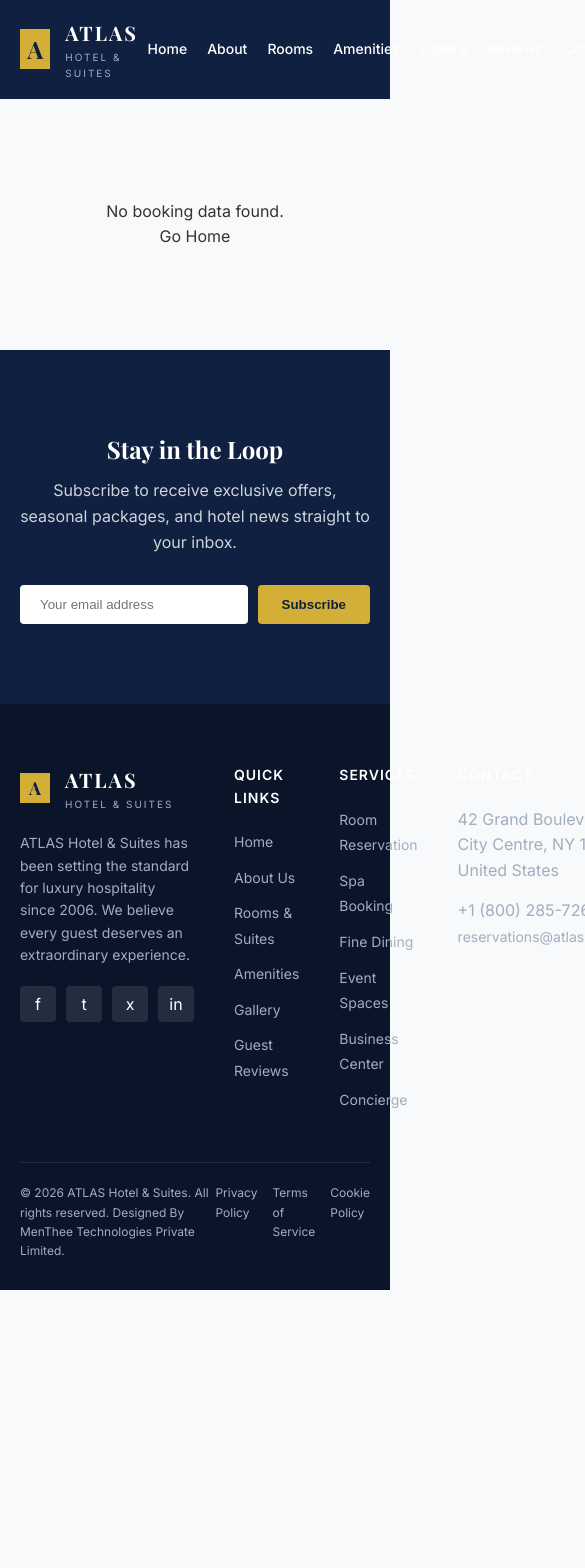
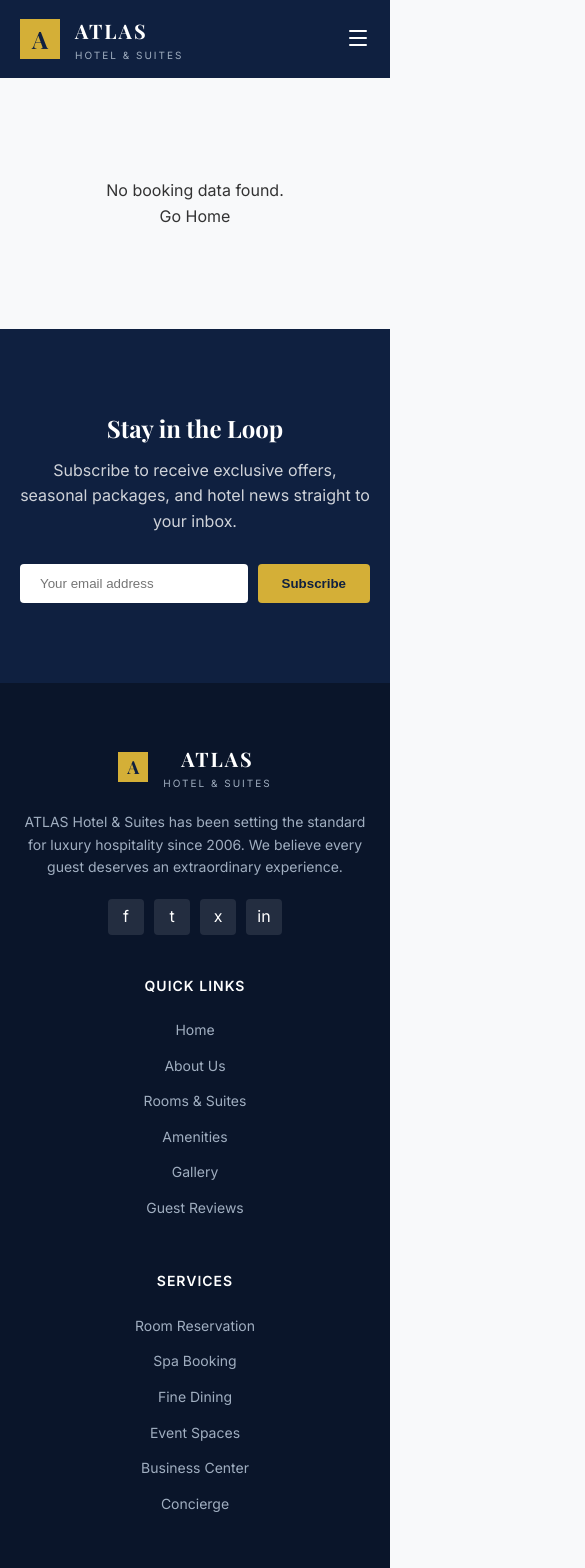
Before and after one commit to sanjay-042006/hotel_management, a React app in the folder frontend/: page /payment in a window 390 px wide. Shown: the top 1568 px of the page, 585 px wide, since content can reach past the window. Before the commit the page ends 1290 px from the top, so only its background shows below. Built offline with nearby package versions, Linux system fonts and the light colour scheme; the HTML template or start-up script is replaced by a standard one.

Commit message:
UI updated

```diff
--- a/frontend/src/components/Navbar.jsx
+++ b/frontend/src/components/Navbar.jsx
@@ -1,47 +1,62 @@
-import React, { useContext } from 'react';
+import React, { useContext, useState } from 'react';
 import { Link, useNavigate } from 'react-router-dom';
 import { AuthContext } from '../context/AuthContext';
+import { Menu, X } from 'lucide-react';
 
 const Navbar = () => {
   const { user, logout } = useContext(AuthContext);
   const navigate = useNavigate();
+  const [isMenuOpen, setIsMenuOpen] = useState(false);
 
   const handleLogout = () => {
     logout();
     navigate('/');
   };
 
+  const toggleMenu = () => {
+    setIsMenuOpen(!isMenuOpen);
+  };
+
+  const closeMenu = () => {
+    setIsMenuOpen(false);
+  };
+
   return (
     <nav className="navbar">
       <div className="container">
-        <Link to="/" className="navbar-logo">
+        <Link to="/" className="navbar-logo" onClick={closeMenu}>
           <div className="logo-box">A</div>
           <div>
             <div style={{ fontFamily: 'Playfair Display', fontSize: '20px', letterSpacing: '2px', fontWeight: 'bold' }}>ATLAS</div>
             <div style={{ fontSize: '10px', letterSpacing: '2px', color: '#A0AEC0' }}>HOTEL & SUITES</div>
           </div>
         </Link>
-        <div className="navbar-links">
-          <Link to="/">Home</Link>
-          <a href="/#about">About</a>
-          <a href="/#rooms">Rooms</a>
-          <a href="/#amenities">Amenities</a>
-          <a href="/#gallery">Gallery</a>
-          <a href="/#reviews">Reviews</a>
-          <a href="/#contact">Contact</a>
+
+        <button className="mobile-menu-btn" onClick={toggleMenu} aria-label="Toggle Menu">
+          {isMenuOpen ? <X size={24} /> : <Menu size={24} />}
+        </button>
+
+        <div className={`navbar-links ${isMenuOpen ? 'active' : ''}`}>
+          <Link to="/" onClick={closeMenu}>Home</Link>
+          <a href="/#about" onClick={closeMenu}>About</a>
+          <a href="/#rooms" onClick={closeMenu}>Rooms</a>
+          <a href="/#amenities" onClick={closeMenu}>Amenities</a>
+          <a href="/#gallery" onClick={closeMenu}>Gallery</a>
+          <a href="/#reviews" onClick={closeMenu}>Reviews</a>
+          <a href="/#contact" onClick={closeMenu}>Contact</a>
           {user ? (
             <>
-              <Link to="/booked-rooms">My Bookings</Link>
-              <span style={{ color: 'var(--gold)', fontWeight: 'bold' }}>Hi, {user.username}</span>
-              <button onClick={handleLogout} className="btn" style={{ background: 'transparent', color: '#fff', border: '1px solid #fff', padding: '5px 10px' }}>Logout</button>
+              <Link to="/booked-rooms" onClick={closeMenu}>My Bookings</Link>
+              <span className="user-greeting" style={{ color: 'var(--gold)', fontWeight: 'bold' }}>Hi, {user.username}</span>
+              <button onClick={handleLogout} className="btn logout-btn" style={{ background: 'transparent', color: '#fff', border: '1px solid #fff', padding: '5px 10px' }}>Logout</button>
             </>
           ) : (
             <>
-              <Link to="/login">Login</Link>
-              <Link to="/register">Register</Link>
+              <Link to="/login" onClick={closeMenu}>Login</Link>
+              <Link to="/register" onClick={closeMenu}>Register</Link>
             </>
           )}
-          <a href="/#rooms" className="btn btn-gold">Book Now</a>
+          <a href="/#rooms" className="btn btn-gold book-now-btn" onClick={closeMenu}>Book Now</a>
         </div>
       </div>
     </nav>
--- a/frontend/src/index.css
+++ b/frontend/src/index.css
@@ -136,6 +136,10 @@ ul {
   font-family: 'Playfair Display', serif;
   font-size: 24px;
   font-weight: bold;
+}
+
+.mobile-menu-btn {
+  display: none;
 }
 
 .navbar-links {
@@ -780,3 +784,216 @@ td {
   font-size: 12px;
   font-weight: 500;
 }
+
+/* =========================================
+   RESPONSIVE DESIGN (Media Queries)
+   ========================================= */
+
+/* Desktop / Tablet Landscape */
+@media (max-width: 1200px) {
+  .hero h1 {
+    font-size: 48px;
+  }
+  .booking-widget {
+    right: 5%;
+    width: 380px;
+  }
+}
+
+/* Tablet Portrait */
+@media (max-width: 992px) {
+  .section {
+    padding: 60px 0;
+  }
+
+  .hero h1 {
+    font-size: 40px;
+  }
+
+  .hero-content {
+    max-width: 100%;
+    text-align: center;
+  }
+
+  .hero-subtitle {
+    justify-content: center;
+  }
+
+  .hero-buttons {
+    justify-content: center;
+  }
+
+  .booking-widget {
+    position: relative;
+    right: 0;
+    top: 0;
+    transform: none;
+    margin: 40px auto 0;
+    width: 100%;
+    max-width: 500px;
+  }
+
+  .booking-widget.open {
+    transform: none;
+  }
+
+  /* Grids */
+  .rooms-grid {
+    grid-template-columns: repeat(2, 1fr);
+  }
+
+  .amenities-grid {
+    grid-template-columns: repeat(2, 1fr);
+  }
+
+  .about-grid {
+    grid-template-columns: 1fr;
+    gap: 40px;
+  }
+
+  .about-content {
+    order: -1;
+    text-align: center;
+  }
+
+  .about-features {
+    text-align: left;
+  }
+
+  .about-badge {
+    bottom: -15px;
+    right: 15px;
+    width: 120px;
+    height: 120px;
+  }
+
+  .about-badge h3 {
+    font-size: 30px;
+  }
+
+  .gallery-grid {
+    grid-template-columns: repeat(2, 1fr);
+  }
+
+  .contact-grid {
+    grid-template-columns: 1fr;
+    gap: 40px;
+  }
+
+  .footer-grid {
+    grid-template-columns: repeat(2, 1fr);
+  }
+}
+
+/* Mobile */
+@media (max-width: 768px) {
+  .section {
+    padding: 40px 0;
+  }
+
+  .hero h1 {
+    font-size: 32px;
+  }
+
+  .hero p {
+    font-size: 16px;
+  }
+
+  /* Navbar Mobile Menu */
+  .mobile-menu-btn {
+    display: block;
+    background: none;
+    border: none;
+    color: var(--white);
+    cursor: pointer;
+  }
+
+  .navbar-links {
+    position: fixed;
+    top: 70px;
+    left: -100%;
+    width: 100%;
+    height: calc(100vh - 70px);
+    background-color: var(--primary);
+    flex-direction: column;
+    justify-content: flex-start;
+    padding: 40px 20px;
+    transition: left 0.3s ease;
+    z-index: 999;
+    overflow-y: auto;
+  }
+
+  .navbar-links.active {
+    left: 0;
+  }
+
+  .navbar-links a,
+  .navbar-links span.user-greeting {
+    font-size: 18px;
+    width: 100%;
+    text-align: center;
+    padding: 15px 0;
+    border-bottom: 1px solid rgba(255,255,255,0.1);
+  }
+
+  .navbar-links .btn {
+    margin-top: 20px;
+    width: 100%;
+    max-width: 300px;
+  }
+
+  /* Grids */
+  .rooms-grid {
+    grid-template-columns: 1fr;
+  }
+
+  .amenities-grid {
+    grid-template-columns: 1fr;
+  }
+
+  .gallery-grid {
+    grid-template-columns: 1fr;
+  }
+
+  .gallery-item-tall {
+    grid-row: auto;
+  }
+
+  .footer-grid {
+    grid-template-columns: 1fr;
+    text-align: center;
+  }
+
+  .footer-logo {
+    justify-content: center;
+  }
+
+  .social-links {
+    justify-content: center;
+  }
+
+  .footer-bottom {
+    flex-direction: column;
+    align-items: center;
+    gap: 15px;
+  }
+
+  /* Booking Widget Mobile */
+  .form-row {
+    flex-direction: column;
+    gap: 0;
+  }
+}
+
+/* Very Small Devices */
+@media (max-width: 480px) {
+  .hero h1 {
+    font-size: 28px;
+  }
+  .about-badge {
+    display: none;
+  }
+  .booking-widget {
+    padding: 25px 20px;
+  }
+}
```
